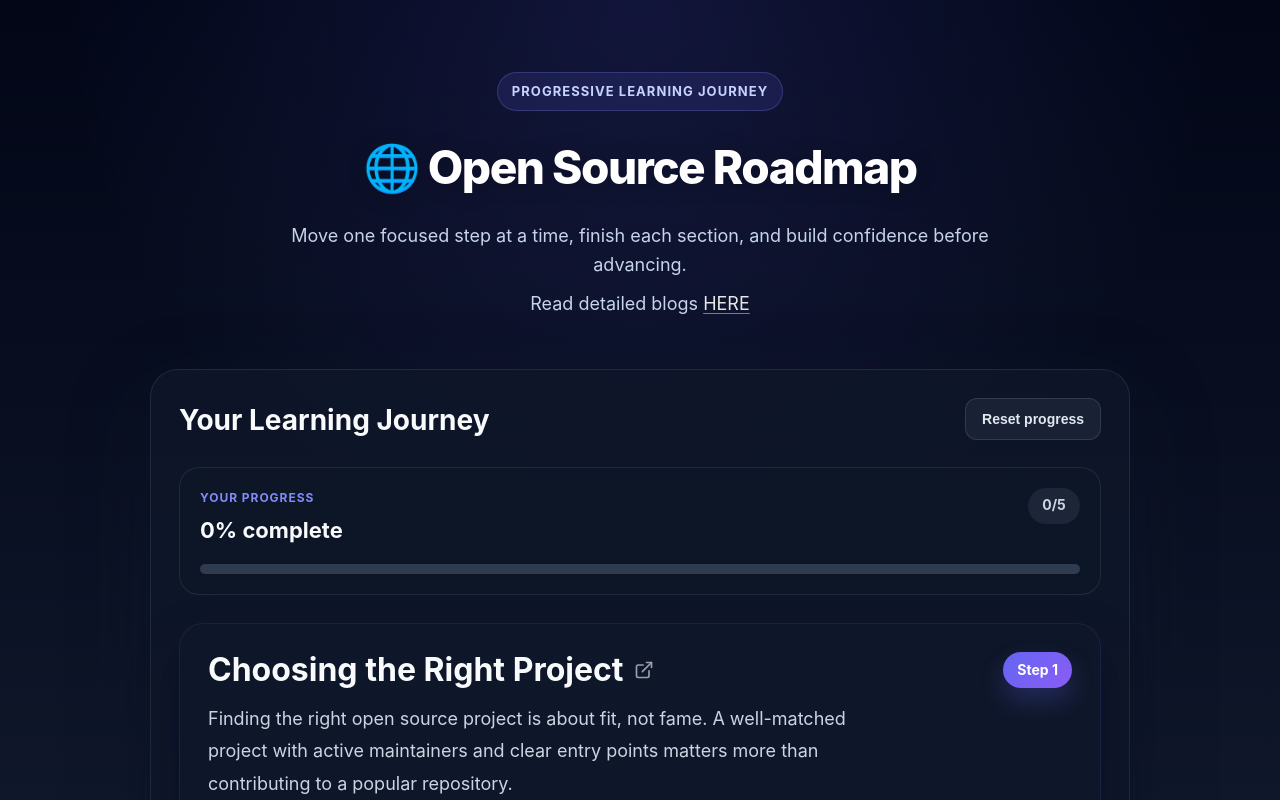
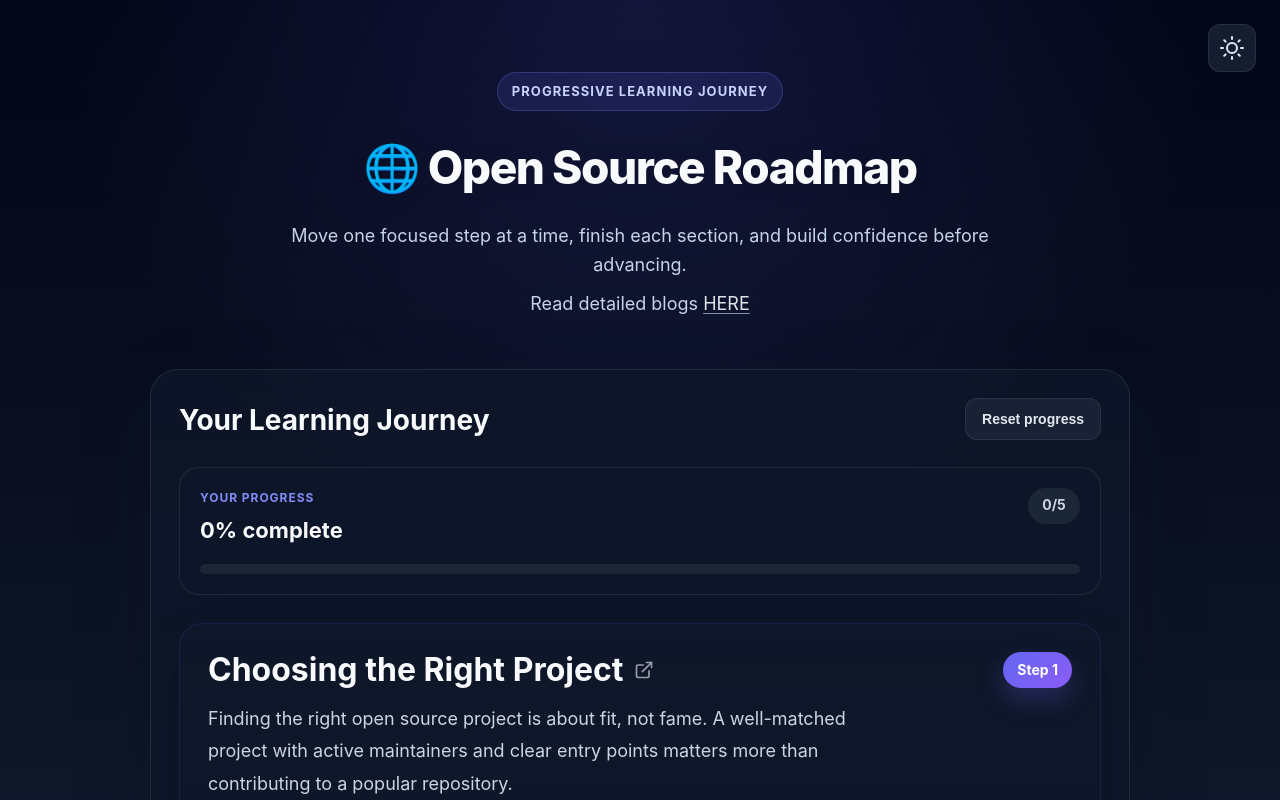
Before and after one commit to irapandey/opensource-roadmap, a React (Vite) app: page / in a window 1280 px wide. Shown: the top 800 px of the page. Built offline with nearby package versions, Linux system fonts and the light colour scheme.

Commit message:
Added light theme
Signed-off-by: irapandey <ira.pandey2001@gmail.com>

```diff
--- a/src/App.css
+++ b/src/App.css
@@ -1,18 +1,107 @@
+:root {
+  /* Dark theme colors (default) */
+  --bg-primary: #020617;
+  --bg-secondary: #0f172a;
+  --bg-tertiary: #111827;
+  --bg-card: rgba(15, 23, 42, 0.96);
+  --bg-card-secondary: rgba(15, 23, 42, 0.82);
+  --bg-overlay: rgba(2, 6, 23, 0.78);
+  --bg-shell: rgba(15, 23, 42, 0.74);
+  --bg-subsection: rgba(15, 23, 42, 0.44);
+  --bg-button: rgba(30, 41, 59, 0.7);
+  --bg-button-secondary: rgba(30, 41, 59, 0.88);
+
+  --text-primary: #f8fafc;
+  --text-secondary: #e2e8f0;
+  --text-tertiary: #cbd5e1;
+  --text-muted: #94a3b8;
+  --text-accent: #c7d2fe;
+  --text-link: #dbeafe;
+
+  --border-primary: rgba(148, 163, 184, 0.14);
+  --border-secondary: rgba(148, 163, 184, 0.12);
+  --border-accent: rgba(99, 102, 241, 0.14);
+
+  --accent-primary: #6366f1;
+  --accent-secondary: #8b5cf6;
+  --accent-light: #818cf8;
+}
+
+[data-theme="light"] {
+  /* Light theme colors */
+  --bg-primary: #f8fafc;
+  --bg-secondary: #f1f5f9;
+  --bg-tertiary: #e2e8f0;
+  --bg-card: rgba(255, 255, 255, 0.98);
+  --bg-card-secondary: rgba(248, 250, 252, 0.95);
+  --bg-overlay: rgba(241, 245, 249, 0.95);
+  --bg-shell: rgba(255, 255, 255, 0.85);
+  --bg-subsection: rgba(248, 250, 252, 0.8);
+  --bg-button: rgba(241, 245, 249, 0.9);
+  --bg-button-secondary: rgba(226, 232, 240, 0.9);
+
+  --text-primary: #0f172a;
+  --text-secondary: #1e293b;
+  --text-tertiary: #334155;
+  --text-muted: #64748b;
+  --text-accent: #4338ca;
+  --text-link: #1e40af;
+
+  --border-primary: rgba(148, 163, 184, 0.3);
+  --border-secondary: rgba(148, 163, 184, 0.2);
+  --border-accent: rgba(99, 102, 241, 0.3);
+
+  --accent-primary: #6366f1;
+  --accent-secondary: #8b5cf6;
+  --accent-light: #818cf8;
+}
+
 .app {
   min-height: 100vh;
   display: flex;
   flex-direction: column;
   background:
     radial-gradient(circle at top, rgba(99, 102, 241, 0.16), transparent 30%),
-    linear-gradient(to bottom, #020617 0%, #0f172a 45%, #111827 100%);
+    linear-gradient(to bottom, var(--bg-primary) 0%, var(--bg-secondary) 45%, var(--bg-tertiary) 100%);
+  color: var(--text-primary);
+  transition: background 0.3s ease, color 0.3s ease;
 }
 
 .app-header {
-  color: white;
+  color: var(--text-primary);
   padding: 72px 24px 40px;
   text-align: center;
   position: relative;
   overflow: hidden;
+}
+
+.theme-toggle {
+  position: absolute;
+  top: 24px;
+  right: 24px;
+  width: 48px;
+  height: 48px;
+  border-radius: 12px;
+  border: 1px solid var(--border-primary);
+  background: var(--bg-button);
+  color: var(--text-secondary);
+  cursor: pointer;
+  display: flex;
+  align-items: center;
+  justify-content: center;
+  transition: all 0.3s ease;
+  z-index: 10;
+}
+
+.theme-toggle:hover {
+  background: var(--bg-button-secondary);
+  border-color: var(--accent-light);
+  transform: scale(1.05);
+}
+
+.theme-toggle svg {
+  width: 24px;
+  height: 24px;
 }
 
 .header-content {
@@ -29,7 +118,7 @@
   border-radius: 999px;
   background: rgba(99, 102, 241, 0.14);
   border: 1px solid rgba(129, 140, 248, 0.24);
-  color: #c7d2fe;
+  color: var(--text-accent);
   font-size: 13px;
   font-weight: 700;
   letter-spacing: 0.08em;
@@ -42,7 +131,8 @@
   font-weight: 800;
   margin: 0 0 18px 0;
   letter-spacing: -1.5px;
-  text-shadow: 0 2px 20px rgba(0, 0, 0, 0.25);
+  text-shadow: 0 2px 20px rgba(0, 0, 0, 0.15);
+  color: var(--text-primary);
 }
 
 .main-subtitle {
@@ -50,19 +140,19 @@
   opacity: 0.9;
   margin: 0 0 10px;
   font-weight: 400;
-  color: #dbeafe;
+  color: var(--text-link);
 }
 
 .main-subtitle a {
-  color: #ffffff;
+  color: var(--text-primary);
   text-decoration: underline;
-  text-decoration-color: rgba(255, 255, 255, 0.5);
+  text-decoration-color: var(--text-muted);
   text-underline-offset: 3px;
   transition: all 0.3s ease;
 }
 
 .main-subtitle a:hover {
-  text-decoration-color: rgba(255, 255, 255, 1);
+  text-decoration-color: var(--text-primary);
 }
 
 .app-main {
@@ -77,10 +167,10 @@
 }
 
 .experience-shell {
-  background: rgba(15, 23, 42, 0.74);
-  border: 1px solid rgba(148, 163, 184, 0.14);
+  background: var(--bg-shell);
+  border: 1px solid var(--border-primary);
   border-radius: 28px;
-  box-shadow: 0 30px 80px rgba(15, 23, 42, 0.4);
+  box-shadow: 0 30px 80px rgba(15, 23, 42, 0.2);
   backdrop-filter: blur(20px);
   padding: 28px;
 }
@@ -95,7 +185,7 @@
 
 .step-label {
   margin: 0 0 8px;
-  color: #818cf8;
+  color: var(--accent-light);
   font-size: 14px;
   font-weight: 700;
   text-transform: uppercase;
@@ -105,13 +195,13 @@
 .experience-title {
   margin: 0;
   font-size: 28px;
-  color: #f8fafc;
+  color: var(--text-primary);
 }
 
 .ghost-button {
-  border: 1px solid rgba(148, 163, 184, 0.2);
-  background: rgba(30, 41, 59, 0.7);
-  color: #e2e8f0;
+  border: 1px solid var(--border-primary);
+  background: var(--bg-button);
+  color: var(--text-secondary);
   border-radius: 12px;
   padding: 12px 16px;
   font-size: 14px;
@@ -121,8 +211,8 @@
 }
 
 .ghost-button:hover {
-  border-color: rgba(129, 140, 248, 0.5);
-  color: #ffffff;
+  border-color: var(--accent-light);
+  color: var(--text-primary);
 }
 
 .step-stage {
@@ -137,7 +227,7 @@
   display: grid;
   place-items: center;
   padding: 24px;
-  background: rgba(2, 6, 23, 0.78);
+  background: var(--bg-overlay);
   backdrop-filter: blur(8px);
   animation: fadeInUp 0.35s ease;
 }
@@ -252,9 +342,9 @@
   text-align: center;
   padding: 32px 28px;
   border-radius: 28px;
-  background: linear-gradient(180deg, rgba(15, 23, 42, 0.95), rgba(30, 41, 59, 0.92));
+  background: var(--bg-card);
   border: 1px solid rgba(129, 140, 248, 0.28);
-  box-shadow: 0 30px 80px rgba(2, 6, 23, 0.5);
+  box-shadow: 0 30px 80px rgba(2, 6, 23, 0.3);
 }
 
 .celebration-close {
@@ -267,8 +357,8 @@
   border-radius: 999px;
   display: grid;
   place-items: center;
-  background: rgba(15, 23, 42, 0.7);
-  color: #e2e8f0;
+  background: var(--bg-button);
+  color: var(--text-secondary);
   font-size: 24px;
   line-height: 1;
   cursor: pointer;
@@ -276,7 +366,7 @@
 }
 
 .celebration-close:hover {
-  background: rgba(51, 65, 85, 0.9);
+  background: var(--bg-button-secondary);
   transform: scale(1.05);
 }
 
@@ -303,14 +393,14 @@
 
 .celebration-modal-title {
   margin: 0 0 10px;
-  color: #ffffff;
+  color: var(--text-primary);
   font-size: 36px;
   line-height: 1.1;
 }
 
 .celebration-modal-copy {
   margin: 0;
-  color: #dbeafe;
+  color: var(--text-link);
   font-size: 16px;
   line-height: 1.7;
 }
@@ -359,10 +449,22 @@
   border: 1px solid rgba(16, 185, 129, 0.28);
 }
 
+[data-theme="light"] .status-pill.completed {
+  color: #065f46;
+  background: rgba(16, 185, 129, 0.2);
+  border: 1px solid rgba(16, 185, 129, 0.4);
+}
+
 .status-pill.pending {
   color: #fde68a;
   background: rgba(245, 158, 11, 0.16);
   border: 1px solid rgba(245, 158, 11, 0.28);
+}
+
+[data-theme="light"] .status-pill.pending {
+  color: #92400e;
+  background: rgba(245, 158, 11, 0.2);
+  border: 1px solid rgba(245, 158, 11, 0.4);
 }
 
 .nav-button {
@@ -387,9 +489,9 @@
 
 .nav-button.secondary {
   justify-self: start;
-  background: rgba(30, 41, 59, 0.88);
-  color: #e2e8f0;
-  border: 1px solid rgba(148, 163, 184, 0.2);
+  background: var(--bg-button-secondary);
+  color: var(--text-secondary);
+  border: 1px solid var(--border-primary);
 }
 
 .nav-button.primary {
@@ -400,11 +502,11 @@
 }
 
 .app-footer {
-  background: rgba(2, 6, 23, 0.9);
-  border-top: 1px solid rgba(99, 102, 241, 0.12);
+  background: var(--bg-card);
+  border-top: 1px solid var(--border-accent);
   padding: 24px;
   text-align: center;
-  color: #94a3b8;
+  color: var(--text-muted);
   font-size: 14px;
 }
 
--- a/src/App.jsx
+++ b/src/App.jsx
@@ -15,6 +15,20 @@ const createInitialProgress = () => ({
 });
 
 function App() {
+  const [theme, setTheme] = useState(() => {
+    const savedTheme = localStorage.getItem('theme');
+    return savedTheme || 'dark';
+  });
+
+  useEffect(() => {
+    document.documentElement.setAttribute('data-theme', theme);
+    localStorage.setItem('theme', theme);
+  }, [theme]);
+
+  const toggleTheme = () => {
+    setTheme(prevTheme => prevTheme === 'dark' ? 'light' : 'dark');
+  };
+
   const [progress, setProgress] = useState(() => {
     const savedProgress = localStorage.getItem(STORAGE_KEY);
 
@@ -192,6 +206,30 @@ function App() {
         </div>
       )}
       <header className="app-header">
+        <button
+          className="theme-toggle"
+          onClick={toggleTheme}
+          aria-label={`Switch to ${theme === 'dark' ? 'light' : 'dark'} theme`}
+          type="button"
+        >
+          {theme === 'dark' ? (
+            <svg width="24" height="24" viewBox="0 0 24 24" fill="none" stroke="currentColor" strokeWidth="2" strokeLinecap="round" strokeLinejoin="round">
+              <circle cx="12" cy="12" r="5"/>
+              <line x1="12" y1="1" x2="12" y2="3"/>
+              <line x1="12" y1="21" x2="12" y2="23"/>
+              <line x1="4.22" y1="4.22" x2="5.64" y2="5.64"/>
+              <line x1="18.36" y1="18.36" x2="19.78" y2="19.78"/>
+              <line x1="1" y1="12" x2="3" y2="12"/>
+              <line x1="21" y1="12" x2="23" y2="12"/>
+              <line x1="4.22" y1="19.78" x2="5.64" y2="18.36"/>
+              <line x1="18.36" y1="5.64" x2="19.78" y2="4.22"/>
+            </svg>
+          ) : (
+            <svg width="24" height="24" viewBox="0 0 24 24" fill="none" stroke="currentColor" strokeWidth="2" strokeLinecap="round" strokeLinejoin="round">
+              <path d="M21 12.79A9 9 0 1 1 11.21 3 7 7 0 0 0 21 12.79z"/>
+            </svg>
+          )}
+        </button>
         <div className="header-content">
           <span className="header-kicker">Progressive learning journey</span>
           <h1 className="main-title">🌐 Open Source Roadmap</h1>
--- a/src/components/ProgressTracker.css
+++ b/src/components/ProgressTracker.css
@@ -1,6 +1,6 @@
 .progress-tracker-card {
-  background: rgba(15, 23, 42, 0.52);
-  border: 1px solid rgba(148, 163, 184, 0.14);
+  background: var(--bg-subsection);
+  border: 1px solid var(--border-primary);
   border-radius: 20px;
   padding: 20px;
 }
@@ -18,14 +18,14 @@
   font-size: 12px;
   letter-spacing: 0.08em;
   text-transform: uppercase;
-  color: #818cf8;
+  color: var(--accent-light);
   font-weight: 700;
 }
 
 .progress-heading {
   margin: 0;
   font-size: 22px;
-  color: #f8fafc;
+  color: var(--text-primary);
 }
 
 .progress-counter {
@@ -36,8 +36,8 @@
   align-items: center;
   justify-content: center;
   padding: 0 12px;
-  background: rgba(30, 41, 59, 0.9);
-  color: #cbd5e1;
+  background: var(--bg-button-secondary);
+  color: var(--text-tertiary);
   font-size: 14px;
   font-weight: 700;
 }
@@ -46,7 +46,7 @@
   width: 100%;
   height: 10px;
   border-radius: 999px;
-  background: rgba(51, 65, 85, 0.9);
+  background: var(--bg-button-secondary);
   overflow: hidden;
 }
 
```
Also changed, not shown: src/components/SectionCard.css (+21 -21 lines).
